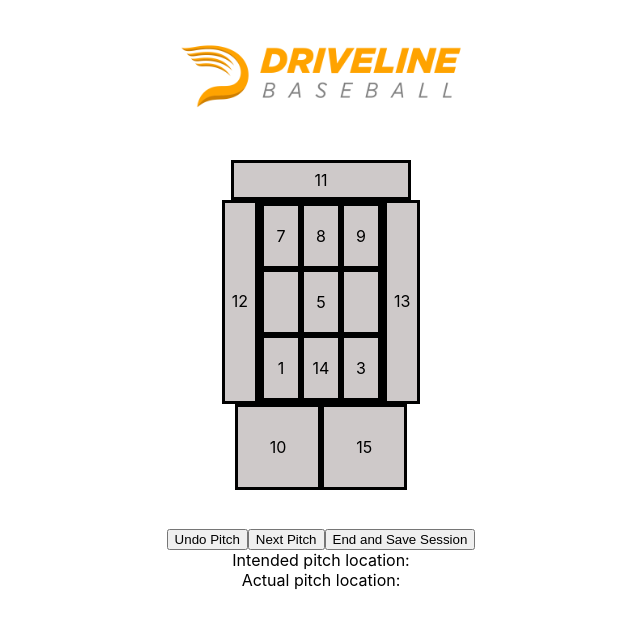
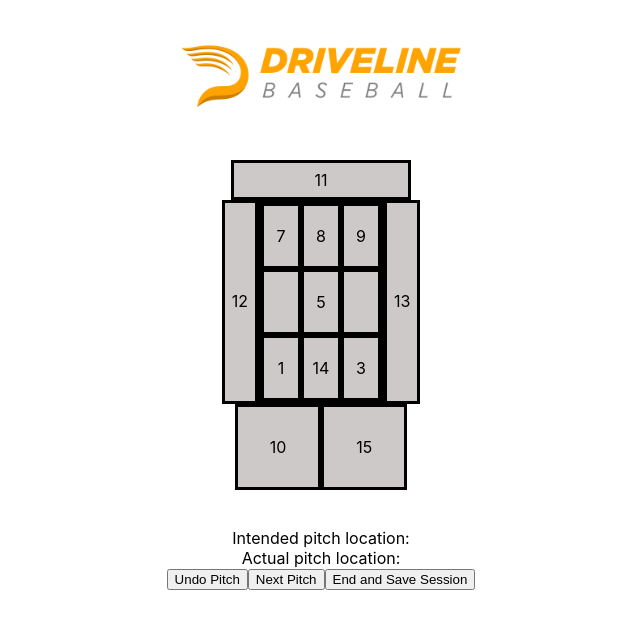
Before and after one commit to iamjpyo/driveline-coach-app, a React (Create React App) app: page / in a window 1280 px wide. Shown: the top 628 px of the page, without its empty margins (319-959 px from the left). Built offline with nearby package versions, Linux system fonts and the light colour scheme.

Commit message:
Added date and time to array of data collected

```diff
--- a/src/component/Pitch.js
+++ b/src/component/Pitch.js
@@ -9,13 +9,13 @@ export const Pitch = () => {
 
     /* Empty array to be filled */
     const [theArray, setTheArray] = useState([]);
-
+    const timestamp = Date.now();
     /* Something to save current states as object and then push into empty array*/
     const nextPitch = () =>{
         if(firstClick !== null && secondClick !== null){
             const updatePitch = [
                 ...theArray,
-                {
+                {   date: new Intl.DateTimeFormat('en-US', {year: 'numeric', month: '2-digit',day: '2-digit', hour: '2-digit', minute: '2-digit', second: '2-digit'}).format(timestamp),
                     coach: firstClick,
                     pitcher: secondClick
                 }
@@ -23,6 +23,7 @@ export const Pitch = () => {
             setTheArray(updatePitch)
             reset();
             alert("Coordinates successfully stored!")
+            console.log(theArray);
         } else{
             alert("Please enter a desired Pitch and where Pitch actually landed.")
         }
@@ -68,12 +69,13 @@ export const Pitch = () => {
                         <div value={10} onClick={() => firstClick === null ? setFirstClick(10) : secondClick === null ? setSecondClick(10): secondClick}>10{firstClick === 10 ? requestedPitch : null}{secondClick === 10 ? requestedPitch2 : null}</div>
                         <div value={15} onClick={() => firstClick === null ? setFirstClick(15) : secondClick === null ? setSecondClick(15): secondClick}>15{firstClick === 15 ? requestedPitch : null}{secondClick === 15 ? requestedPitch2 : null}</div>
                 </div>
+            <div>Intended pitch location: {firstClick}</div>
+            <div>Actual pitch location: {secondClick}</div>
 
             <button onClick={reset}>Undo Pitch</button>
             <button onClick={nextPitch}>Next Pitch</button>
             <button>End and Save Session</button>
-            <div>Intended pitch location: {firstClick}</div>
-            <div>Actual pitch location: {secondClick}</div>
+
         </div>
     )
 }
```
